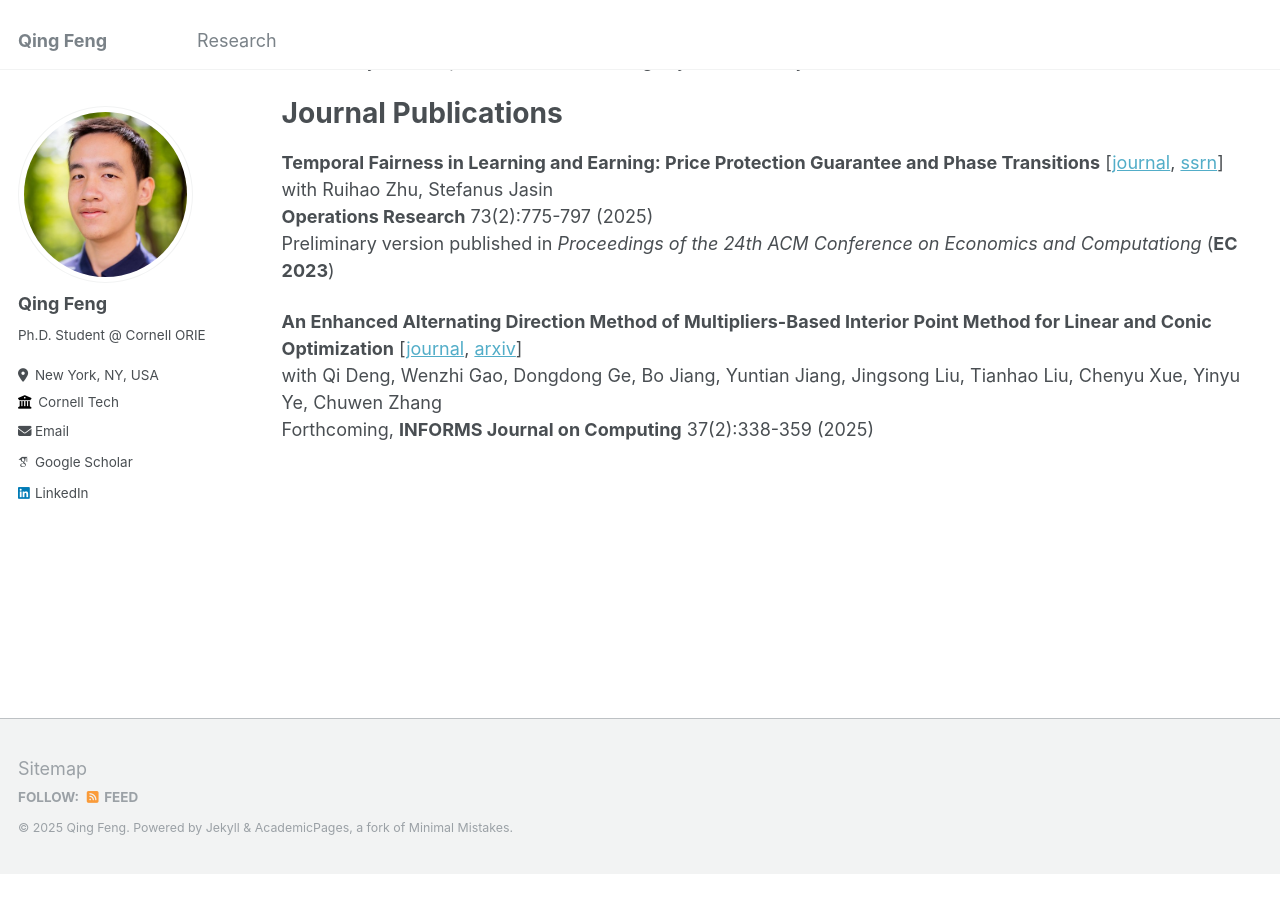
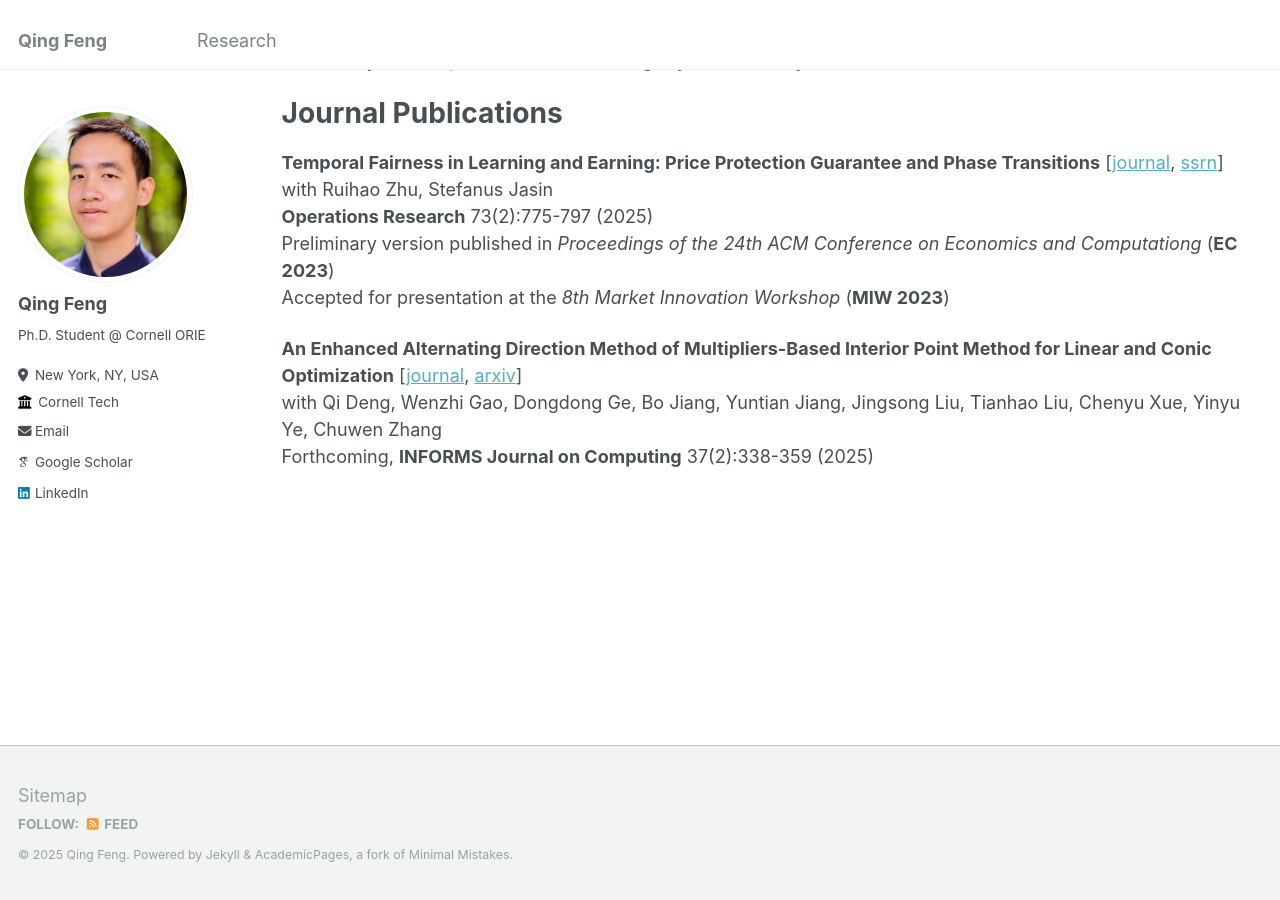
Before and after one commit to qfeng48/qfeng48.github.io, a Jekyll site: the page built from _pages/publications.md, in a window 1280 px wide and 900 px high, scrolled down 573 px. Built offline with Jekyll 4.4.1, drawn with Linux system fonts in a browser that asks for light colours; some web fonts are replaced; before the commit the page ends 1446 px from its top, so only the background shows below that.

Commit message:
Update publications.md

```diff
--- a/_pages/publications.md
+++ b/_pages/publications.md
@@ -33,7 +33,8 @@ Journal Publications
 **Temporal Fairness in Learning and Earning: Price Protection Guarantee and Phase Transitions** [[journal](https://pubsonline.informs.org/doi/abs/10.1287/opre.2022.0629), [ssrn](https://papers.ssrn.com/sol3/papers.cfm?abstract_id=4265182)]\
 with Ruihao Zhu, Stefanus Jasin\
 **Operations Research** 73(2):775-797 (2025)\
-Preliminary version published in *Proceedings of the 24th ACM Conference on Economics and Computationg* (**EC 2023**)
+Preliminary version published in *Proceedings of the 24th ACM Conference on Economics and Computationg* (**EC 2023**)\
+Accepted for presentation at the *8th Market Innovation Workshop* (**MIW 2023**)
 
 **An Enhanced Alternating Direction Method of Multipliers-Based Interior Point Method for Linear and Conic Optimization** [[journal](https://pubsonline.informs.org/doi/abs/10.1287/ijoc.2023.0017), [arxiv](https://arxiv.org/abs/2209.01793)]\
 with Qi Deng, Wenzhi Gao, Dongdong Ge, Bo Jiang, Yuntian Jiang, Jingsong Liu, Tianhao Liu, Chenyu Xue, Yinyu Ye, Chuwen Zhang\
```
